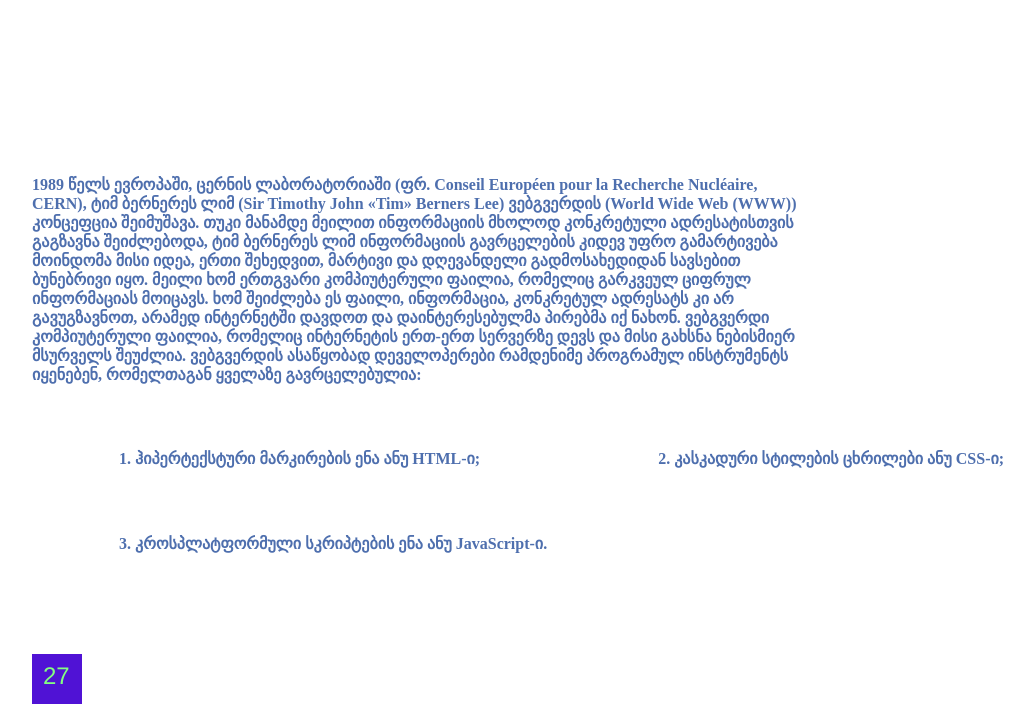
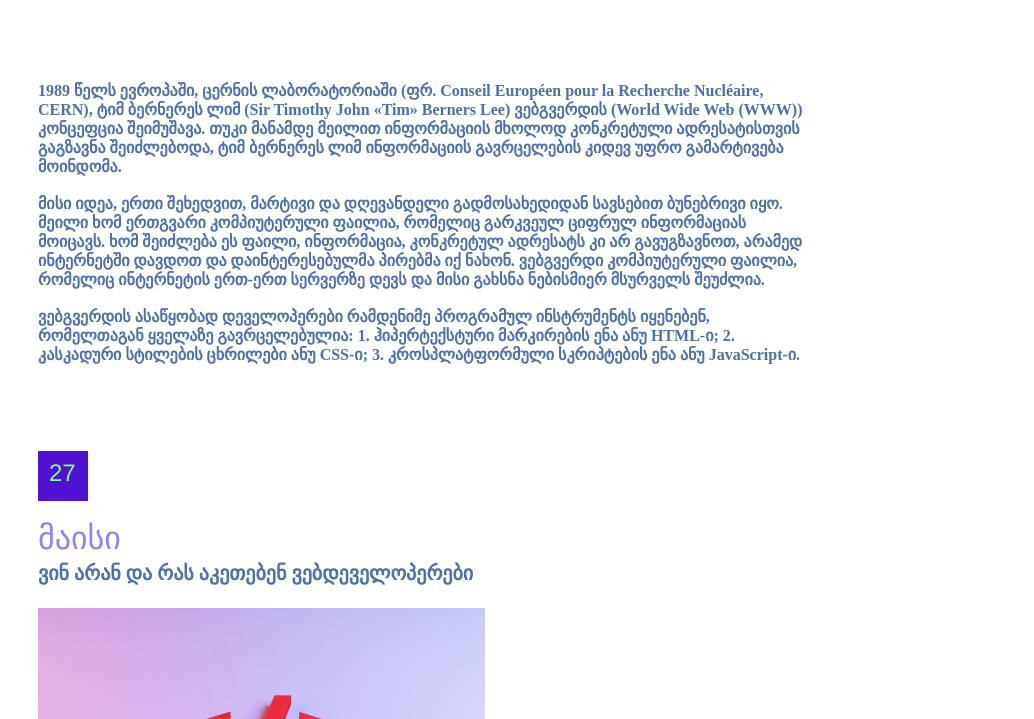
Before and after one commit to elisabed1/elisabed-sheshaberidze-lecture-5, a plain HTML site: page index.html in a window 1280 px wide. Shown: the part 668-1387 px from the top of the page, without its empty margins (22-1056 px from the left). Drawn offline with Linux system fonts and the light colour scheme; a web font is replaced by a local one.

Commit message:
html and css file
changed html and css files

```diff
--- a/css/style.css
+++ b/css/style.css
@@ -1,6 +1,6 @@
 .container{
 	margin-right: 97px;
-	margin-left: 54px;
+	margin-left: 60px;
 
 }
 .first{
@@ -30,11 +30,12 @@ nav{
 	display: inline-block;
 	vertical-align: middle;
 }
-li{
+li{	width: 115px;
+	height: 34px;
 	display: inline-block;
 	vertical-align: middle;
 	margin-top: 66px;
-	margin-right: 87px;
+	margin-right:87px;
 	margin-left: 87px;
 }
 a{
@@ -97,38 +98,33 @@ h2{
 	font-weight: 700;
 	line-height: normal;
 	margin-top: 8px;
+	margin-bottom: 13px;
 	}
 .blue{
-	vertical-align: top;
+	vertical-align:top;
 	margin-right: 66px;
 	margin-bottom: 155px;
 }
 .p{
 	display: inline-block;
+	vertical-align: tex-top;
+}
+.p1{
+	display: inline-block;
+	vertical-align: top;
 }
 .firstp{
 	width: 778px;
-	height: 200px;
+	height: 100px;
 	color: #4E6FAE;
 	font-family: BPG Square;
 	font-size: 16px;
 	font-style: normal;
 	font-weight: 700;
 	line-height: normal;
-	display: inline-block;
+	margin-top: 13px;
+/*	border: 2px solid black;*/
 	}
-.pil{
-	color: #4E6FAE;
-	font-family: BPG Square;
-	font-size: 16px;
-	font-style: normal;
-	font-weight: 700;
-	line-height: normal;
-	vertical-align: top;
-	display: inline-block;
-	vertical-align: top;
-}
-}
 
 .purple{
 		margin-bottom: 155px;
@@ -171,7 +167,6 @@ h2{
 	}
 .nh5{
 	color: #3F4145;
-	font-family: Roboto;
 	font-size: 20px;
 	font-style: normal;
 	font-weight: 400;
@@ -212,7 +207,7 @@ h6{	display: inline-block;
 	vertical-align: top;
 	width: 300px;
 	color: #3F4145;
-	font-family: Roboto;
+	font-family: 'Roboto', sans-serif;
 	font-size: 20px;
 	font-style: normal;
 	font-weight: 400;
@@ -231,7 +226,7 @@ h1{
 	width: 474px;
 	height: 34px;
 	color: #4E6FAE;
-	font-family: Helvetica Neue;
+	font-family: "Arial GEO BoldItalic", sans-serif;
 	font-size: 36px;
 	font-style: normal;
 	font-weight: 700;
@@ -241,10 +236,10 @@ p{	margin-top: 23px;
 	width: 434px;
 	height: 34px;
 	color: #7E8898;
-	font-family: Helvetica Neue LT GEO;
-	font-size: 20px;
+	font-family: "ALK Sanet", sans-serif;
+	font-size: 19px;
 	font-style: normal;
-	font-weight: 400;
+	font-weight: 300;
 	line-height: normal;
 	color: #3F4145;
 	}
@@ -269,3 +264,9 @@ p{	margin-top: 23px;
 	margin-right: 41px;
 	margin-bottom: 285px;
 }
+.f1 {
+	margin-top: 143px;
+	margin-right: 41px;
+	margin-bottom: 285px;
+	margin-left: 96px;
+}
--- a/index.html
+++ b/index.html
@@ -35,18 +35,25 @@
 			    </div>
 			    <h3 class="fh3">მაისი</h3>
 			    <h4 class="fh4">ვებ გვერდის სტრუქტურისთვის გამოყენებული კონტენტი</h4>
-			   <div class="p">
-					<img class="blue" src="images/pic-1 1.png" alt="codes">
+			    <div class="p">
+			    	<img class="blue" src="images/pic-1 1.png" alt="codes">
+			    </div>
+			   <div class="p1">
 					<p class="firstp">
-					 1989 წელს ევროპაში, ცერნის ლაბორატორიაში (ფრ. Conseil Européen pour la Recherche Nucléaire, CERN), ტიმ ბერნერეს ლიმ (Sir Timothy John «Tim» Berners Lee) ვებგვერდის (World Wide Web (WWW)) კონცეფცია შეიმუშავა. თუკი მანამდე მეილით ინფორმაციის მხოლოდ კონკრეტული ადრესატისთვის გაგზავნა შეიძლებოდა, ტიმ ბერნერეს ლიმ ინფორმაციის გავრცელების კიდევ უფრო გამარტივება მოინდომა
-				     მისი იდეა, ერთი შეხედვით, მარტივი და დღევანდელი გადმოსახედიდან სავსებით ბუნებრივი იყო. მეილი ხომ ერთგვარი კომპიუტერული ფაილია, რომელიც გარკვეულ ციფრულ ინფორმაციას მოიცავს. ხომ შეიძლება ეს ფაილი, ინფორმაცია, კონკრეტულ ადრესატს კი არ გავუგზავნოთ, არამედ ინტერნეტში დავდოთ და დაინტერესებულმა პირებმა იქ ნახონ. ვებგვერდი კომპიუტერული ფაილია, რომელიც ინტერნეტის ერთ-ერთ სერვერზე დევს და მისი გახსნა ნებისმიერ მსურველს შეუძლია.
-					 ვებგვერდის ასაწყობად დეველოპერები რამდენიმე პროგრამულ ინსტრუმენტს იყენებენ, რომელთაგან ყველაზე გავრცელებულია:
-						<ul>
-	                  		<li class="pil">1. ჰიპერტექსტური მარკირების ენა ანუ HTML-ი;</li>
-                    		<li class="pil">2. კასკადური სტილების ცხრილები ანუ CSS-ი;</li>
-                   		 	<li class="pil" >3. კროსპლატფორმული სკრიპტების ენა ანუ JavaScript-ი.</li>
-                   		 </ul>
+					 1989 წელს ევროპაში, ცერნის ლაბორატორიაში (ფრ. Conseil Européen pour la Recherche Nucléaire, CERN), ტიმ ბერნერეს ლიმ (Sir Timothy John «Tim» Berners Lee) ვებგვერდის (World Wide Web (WWW)) კონცეფცია შეიმუშავა. თუკი მანამდე მეილით ინფორმაციის მხოლოდ კონკრეტული ადრესატისთვის გაგზავნა შეიძლებოდა, ტიმ ბერნერეს ლიმ ინფორმაციის გავრცელების კიდევ უფრო გამარტივება მოინდომა.
 					</p>
+
+					<p class="firstp">
+					 მისი იდეა, ერთი შეხედვით, მარტივი და დღევანდელი გადმოსახედიდან სავსებით ბუნებრივი იყო. მეილი ხომ ერთგვარი კომპიუტერული ფაილია, რომელიც გარკვეულ ციფრულ ინფორმაციას მოიცავს. ხომ შეიძლება ეს ფაილი, ინფორმაცია, კონკრეტულ ადრესატს კი არ გავუგზავნოთ, არამედ ინტერნეტში დავდოთ და დაინტერესებულმა პირებმა იქ ნახონ. ვებგვერდი კომპიუტერული ფაილია, რომელიც ინტერნეტის ერთ-ერთ სერვერზე დევს და მისი გახსნა ნებისმიერ მსურველს შეუძლია.
+					</p>
+
+					<p class="firstp">
+				     ვებგვერდის ასაწყობად დეველოპერები რამდენიმე პროგრამულ ინსტრუმენტს იყენებენ, რომელთაგან ყველაზე გავრცელებულია:
+				     1. ჰიპერტექსტური მარკირების ენა ანუ HTML-ი;
+				     2. კასკადური სტილების ცხრილები ანუ CSS-ი;
+				     3. კროსპლატფორმული სკრიპტების ენა ანუ JavaScript-ი.
+					</p>
+
 				</div>
 			</div>
 			<!-- მთავრდება 1 ნაწილი -->
```
Also changed, not shown: pages/contact.html (+3 -1 lines), pages/news.html (+4 -0 lines).
